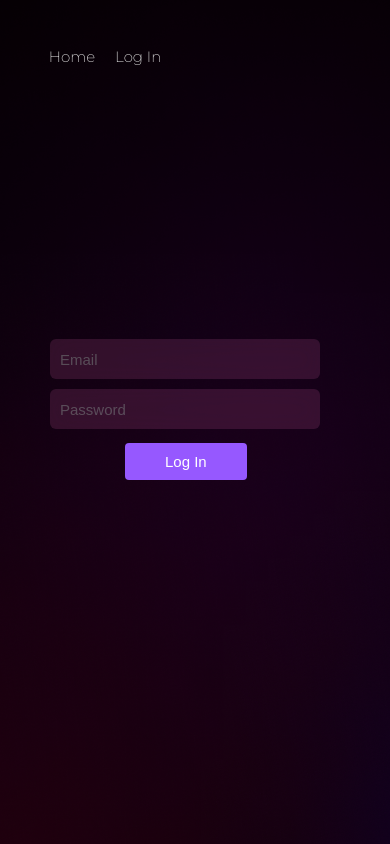
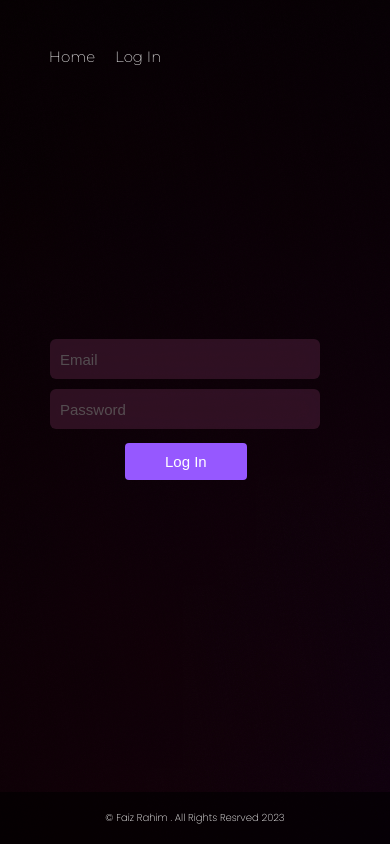
Before and after one commit to Faiz-wdr/nessage_post, a React (Create React App) app: page /login in a window 390 px wide. Shown: the top 844 px of the page. Built offline with nearby package versions, Linux system fonts and the light colour scheme.

Commit message:
css corrections

```diff
--- a/public/index.html
+++ b/public/index.html
@@ -27,6 +27,9 @@
     <title>Keep Smiling</title>
     <link rel="preconnect" href="https://fonts.googleapis.com">
 <link rel="preconnect" href="https://fonts.gstatic.com" crossorigin>
+<link rel="preconnect" href="https://fonts.googleapis.com">
+<link rel="preconnect" href="https://fonts.gstatic.com" crossorigin>
+<link href="https://fonts.googleapis.com/css2?family=Montserrat:wght@200;500;600&family=Poppins:ital,wght@0,200;0,300;0,600;1,100&display=swap" rel="stylesheet">
 <link href="https://fonts.googleapis.com/css2?family=Montserrat:wght@200;500;600&display=swap" rel="stylesheet">
     <!-- <link href="https://cdn.jsdelivr.net/npm/bootstrap@5.0.2/dist/css/bootstrap.min.css" rel="stylesheet" integrity="sha384-EVSTQN3/azprG1Anm3QDgpJLIm9Nao0Yz1ztcQTwFspd3yD65VohhpuuCOmLASjC" crossorigin="anonymous"> -->
   </head>
--- a/src/App.css
+++ b/src/App.css
@@ -3,11 +3,9 @@
   padding: 0;
   }
 
-  .bckgrd{
-    background-color: black;
-    min-height: 100vh;
-  }
-
+.ft{
+  height: 50px;
+}
   .bg-logs{
     height: 100vh;
 
@@ -15,7 +13,8 @@
   .bg{
    background-image: url("bg-img.png");
    background-repeat: repeat-y;
-   height: 100%;
+   min-height: 100vh;
+   height: auto;
   }
 
   .navbar{
@@ -127,11 +126,14 @@ input[type=password]:focus {
 }
 
 .ft-txt{
+  font-family: 'Poppins', sans-serif;
+  font-weight: 100;
+ background-color: rgba(0, 0, 0, 0.601);
   color: white;
   display: flex ;
     justify-content: center;
-    padding-top: 380px;
-    margin-top: 50px;
+    margin-top: 350px;
+    padding-top: 18px;
     padding-bottom: 18px;
     font-size: 10px;
 }
@@ -145,8 +147,14 @@ span{
 @media (max-width: 480px){
   .bg{
     background-image: url("bg-img-mob.png");
-    background-size: cover;
+    background-repeat: repeat-y;
   }
+
+  .bg-logs{
+    height: 35vh;
+
+  }
+
     .navbar{
       margin-left: -180px;
     }
@@ -163,5 +171,13 @@ span{
       font-size: 12px;
       margin: -427px 0px 0px 70px;
     }
+    .ft-txt{
+      position: fixed;
+  left: 0;
+  bottom: 0;
+  width: 100%;
 
-}
+
+    }
+
+  }
--- a/src/App.js
+++ b/src/App.js
@@ -8,7 +8,6 @@ import Footer from './Pages/Footer';
 import { useState } from 'react';
 import { signOut } from 'firebase/auth';
 import { auth } from './firebase-config';
-
 
 
 function App(){
@@ -51,14 +50,13 @@ signOut(auth)?.then(() => {
           )}
         </div>
 
-        <div className="container mt-5">
           <Routes>
             <Route path="/" element={<Home />} />
             <Route path="/Message" element={<Message isAuth={isAuth}/>} />
             <Route path="/CreatePost" element={<CreatePost isAuth={isAuth} />} />
             <Route path="/login" element={<LogIn setIsAuth={setIsAuth} />} />
           </Routes>
-        </div>
+
       </Router>
       <Footer />
     </div>
--- a/src/Pages/CreatePost.css
+++ b/src/Pages/CreatePost.css
@@ -67,6 +67,7 @@ cursor: pointer;
     }
     .container{
     margin-left: -15px;
+    height: 100vh;
 }
     .card-msg{
         margin: 50px 50px 50px 50px;
--- a/src/Pages/Footer.js
+++ b/src/Pages/Footer.js
@@ -4,11 +4,11 @@ const curryear = new Date().getFullYear();
 
 const Footer = () => {
   return (
-    <div>
+
         <p className='ft-txt'>
-          © <span>Faiz Rahim</span> . All Rights Resrved {curryear}
+          © Faiz Rahim .  All Rights Resrved {curryear}
         </p>
-    </div>
+
   )
 }
 
--- a/src/Pages/Message.css
+++ b/src/Pages/Message.css
@@ -1,9 +1,11 @@
 .Homepage{
-    background-color: none;
     margin: 50px 200px 50px 200px;
-    min-height: 100vh;
+    height: auto;
+    padding-bottom: 40px;
 }
+.container-mt{
 
+}
 .card{
     background-image: linear-gradient(to right, rgba(174, 114, 149, 0.3) , rgba(255, 255, 255, 0));
     border-radius: 8px;
@@ -13,7 +15,6 @@
 }
 
 .btn-dlt-msg{
-
     text-decoration: none;
     color: white;
     background-color: #ff588a;
@@ -49,7 +50,6 @@ h3{
 @media (max-width: 480px){
     .Homepage{
         margin: 50px 50px 50px 50px;
-        min-height: 100vh;
 
 }
 
@@ -71,4 +71,9 @@ h3{
         margin-top: -20px;
         margin-left: -100px ;
     }
+    .ft-txt{
+        background-color: none;
+        margin-top: -40px;
+
+      }
 }
--- a/src/Pages/Message.js
+++ b/src/Pages/Message.js
@@ -39,7 +39,7 @@ if(loading){
           <div key={post.id} className="card">
 
             <div className="card-body">
-            {isAuth && post.author?.id === auth.currentUser.uid && <div className='d-flex'>
+            {isAuth && post.author.id === auth.currentUser.id && <div className='d-flex'>
           <button className='btn-dlt-msg' onClick={() => {deletePost(post?.id)}}>
           Delete Message
           </button>
```
Also changed, not shown: src/bg-img-mob.png.
